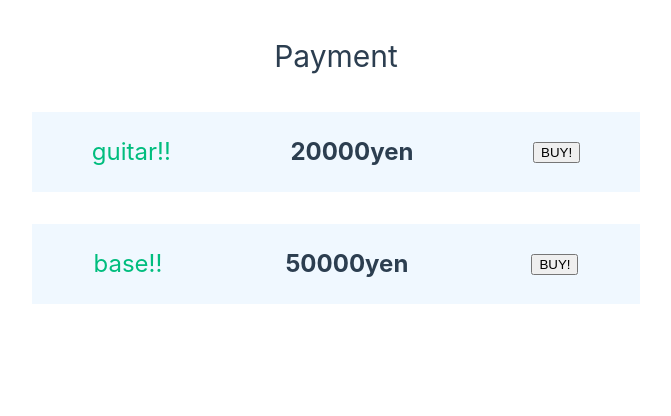
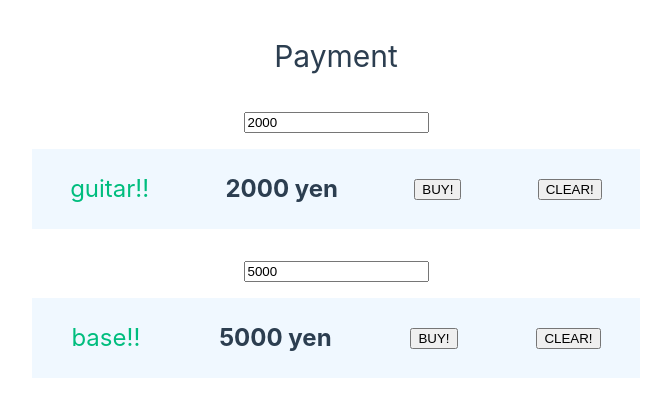
Before and after one commit to miura19/vue-typescript-tutorial, a Vue app: page / in a window 1280 px wide. Shown: the top 416 px of the page, without its empty margins (304-975 px from the left). Built offline with nearby package versions, Linux system fonts and the light colour scheme.

Commit message:
clearボタンとcomputedでの価格計算

```diff
--- a/src/components/Payment.vue
+++ b/src/components/Payment.vue
@@ -1,31 +1,63 @@
 <script setup lang="ts">
+import { ref, computed, watch } from "vue";
 
 const name1: string = "guitar!!"
 const name2: string = "base!!"
 
-const price1: number = 20000
-const price2: number = 50000
+const price1 = ref<number>(2000)
+const price2 = ref<number>(5000)
 
 const url1: string = "https://google.com"
 const url2: string = "https://zozo.jp/"
 
-const buy = (name :string): void => {
+const buy = (name: string): void => {
     alert("BUY NOW!" + " " + name)
 }
+
+const clear1 = () => {
+    price1.value = 0
+}
+
+const clear2 = () => {
+    price2.value = 0
+}
+
+const badget: number = 50000
+
+const priceLabel1 = computed(() => {
+    if (price1.value > badget){
+        return "高くて買えないよ・・"
+    } else {
+        return price1.value + " " + "yen"
+    }
+})
+
+const priceLabel2 = computed(() => {
+    if (price2.value > badget){
+        return "高くて買えないよ・・"
+    } else {
+        return price2.value + " " + "yen"
+    }
+})
+
 </script>
 
 <template>
     <div class="container">
         <h1>Payment</h1>
+        <input type="text" class="payment-input" v-model="price1">
         <div class="payment">
             <label><a :href="url1">{{ name1 }}</a></label>
-            <label>{{ price1 }}yen</label>
+            <label>{{ priceLabel1 }}</label>
             <button @click="buy(name1)">BUY!</button>
+            <button @click="clear1">CLEAR!</button>
         </div>
+        <input type="text" class="payment-input" v-model="price2">
         <div class="payment">
             <label><a :href="url2">{{ name2 }}</a></label>
-            <label>{{ price2 }}yen</label>
+            <label>{{ priceLabel2 }}</label>
             <button @click="buy(name2)">BUY!</button>
+            <button @click="clear2">CLEAR!</button>
         </div>
     </div>
 </template>
@@ -56,4 +88,8 @@ label {
     font-size: 1.5rem;
     font-weight: bold;
 }
+
+.payment-input {
+    margin-bottom: 1rem;
+}
 </style>
```
